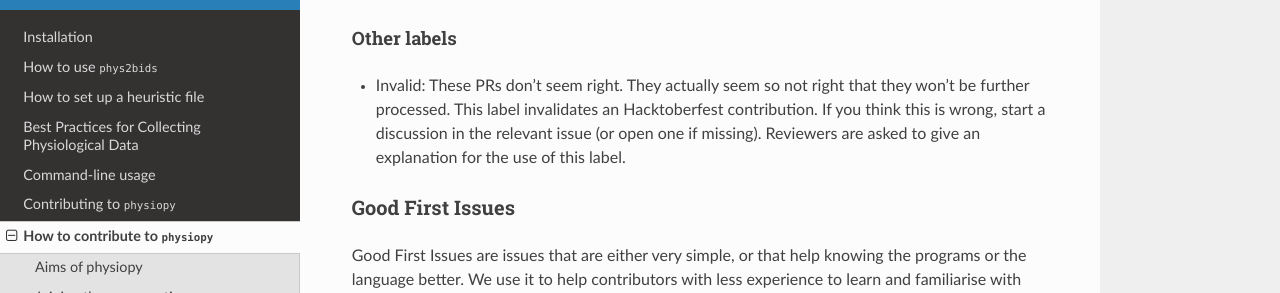
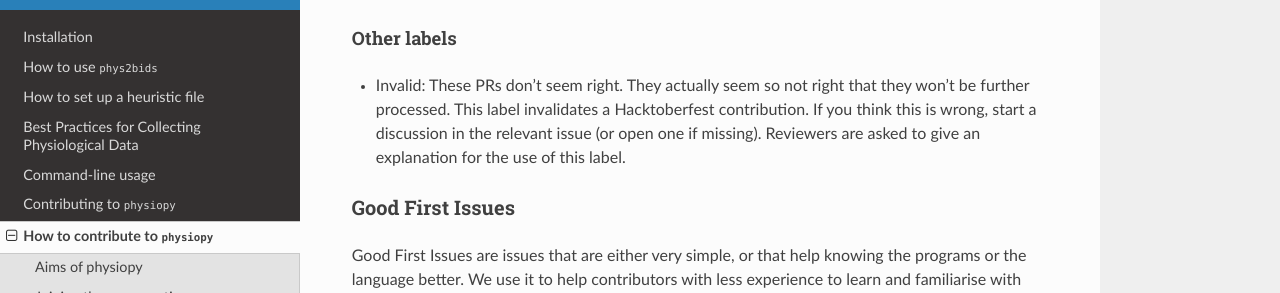
Before and after one commit to physiopy/phys2bids, a Sphinx documentation site: the page built from docs/contributorfile.rst, in a window 1280 px wide and 900 px high, scrolled down 4385 px. Shown: the part 182-475 px from the top of the window. Built offline with Sphinx 7.4.7 and the Read the Docs theme 2.0.0, drawn with Linux system fonts in a browser that asks for light colours.

```diff
--- a/docs/contributorfile.rst
+++ b/docs/contributorfile.rst
@@ -162,7 +162,7 @@ Labels for semantic release and changelogs
 
 Other labels
 ^^^^^^^^^^^^
--  Invalid: These PRs don't seem right. They actually seem so not right that they won’t be further processed. This label invalidates an Hacktoberfest contribution. If you think this is wrong, start a discussion in the relevant issue (or open one if missing). Reviewers are asked to give an explanation for the use of this label.
+-  Invalid: These PRs don't seem right. They actually seem so not right that they won’t be further processed. This label invalidates a Hacktoberfest contribution. If you think this is wrong, start a discussion in the relevant issue (or open one if missing). Reviewers are asked to give an explanation for the use of this label.
 
 .. _g1i:
 
```
